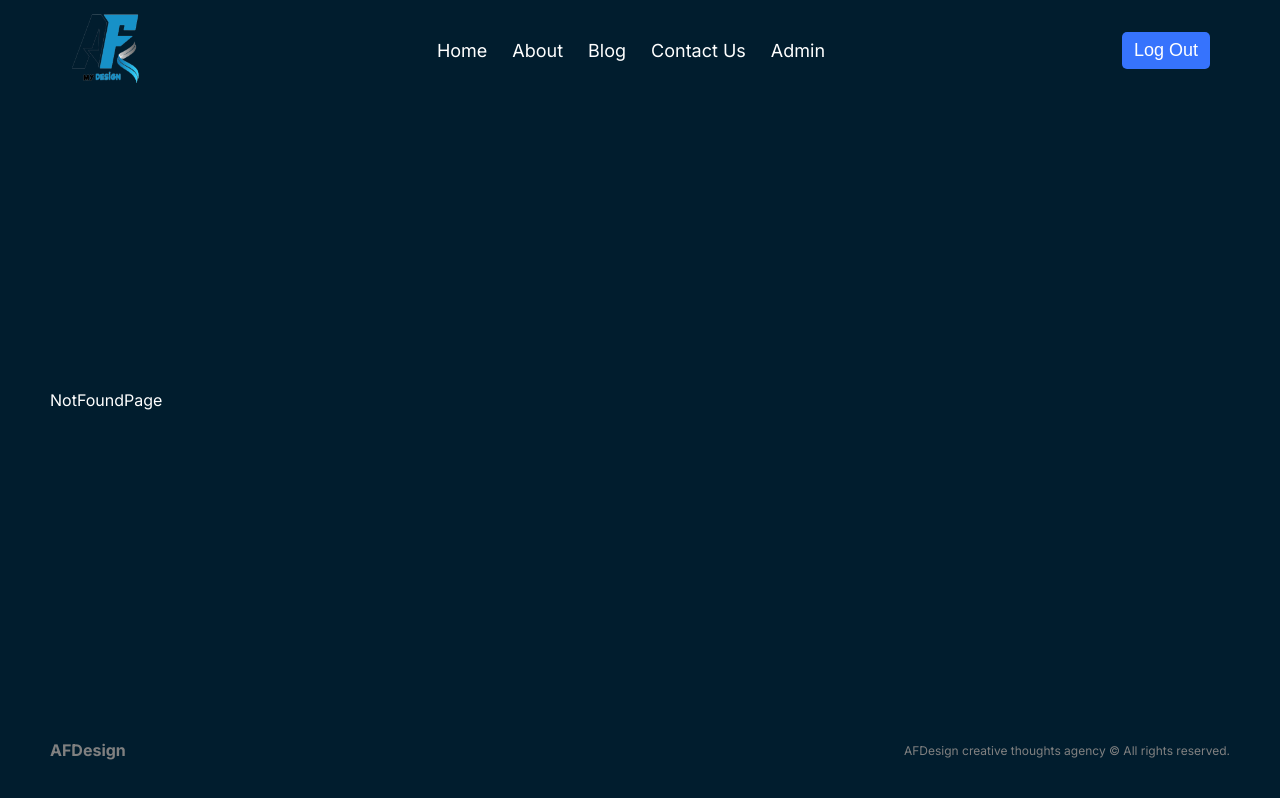
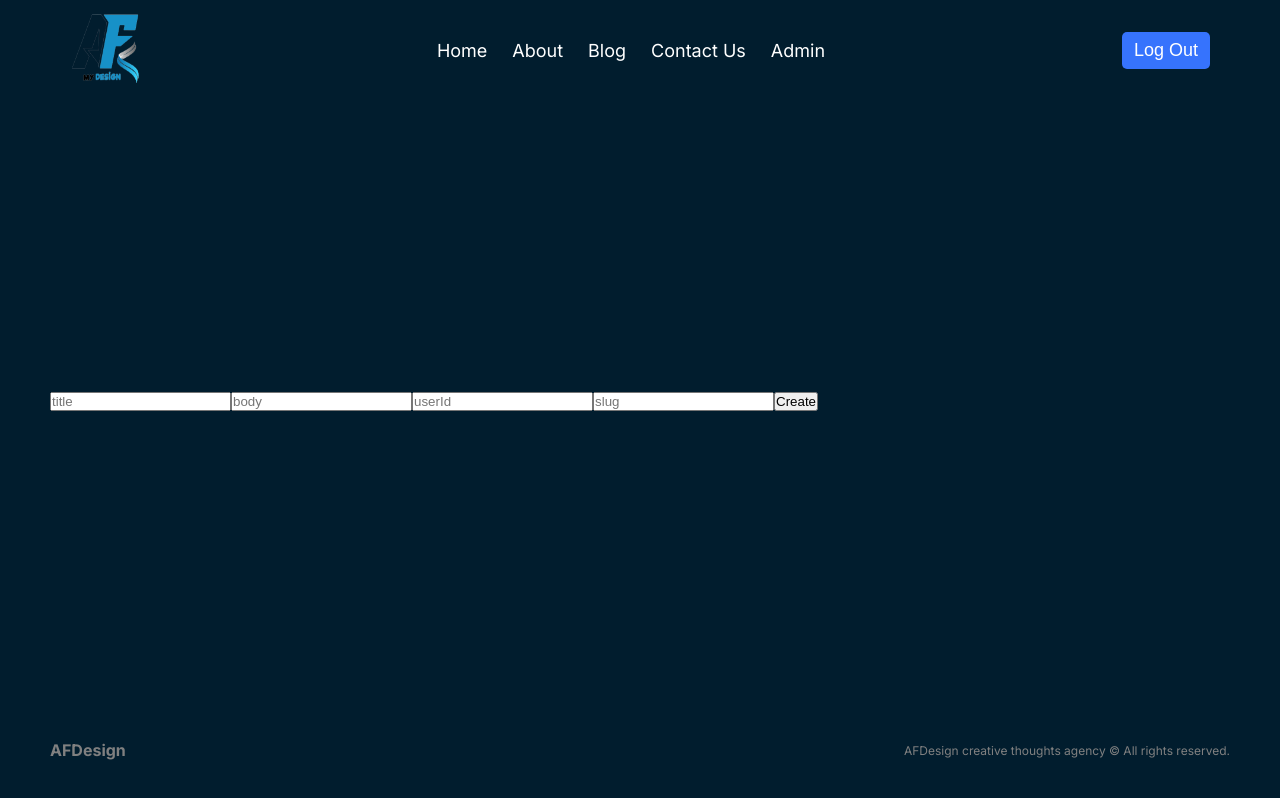
Before and after one commit to rameshwor-nepal/Agency-site, a Next.js app: page /create in a window 1280 px wide. Before the commit this address had no page. Built offline with nearby package versions, Linux system fonts and the light colour scheme.

Commit message:
simple example of post request from formData

```diff
--- /dev/null
+++ b/src/app/create/page.tsx
@@ -0,0 +1,18 @@
+import { CreatePost } from '@/lib/CreatePost'
+import React from 'react'
+
+const PostInput = () => {
+  return (
+    <div>
+        <form action = {CreatePost}>
+            <input type="text" placeholder='title' name='title'/>
+            <input type="text" placeholder='body' name='body'/>
+            <input type="text" placeholder='userId' name='userId'/>
+            <input type="text" placeholder='slug' name='slug'/>
+            <button>Create</button>
+        </form>
+    </div>
+  )
+}
+
+export default PostInput
--- /dev/null
+++ b/src/lib/CreatePost.tsx
@@ -0,0 +1,19 @@
+import { connectToDb } from "./dbConnect";
+import { Post } from "./models";
+
+export const CreatePost = async(formData: FormData) =>{
+    "use server"
+    const {title, body, userId, slug} = Object.fromEntries(formData);
+
+    try {
+        connectToDb();
+        const newPost = new Post({
+            title, body, userId, slug
+        });
+        await newPost.save();
+        console.log("post saved to database")
+
+    } catch (err) {
+        return {error: "Something went wrong"}
+    }
+}
```
Also changed, not shown: 1 other file (tests, documents, lock files or other folders).
